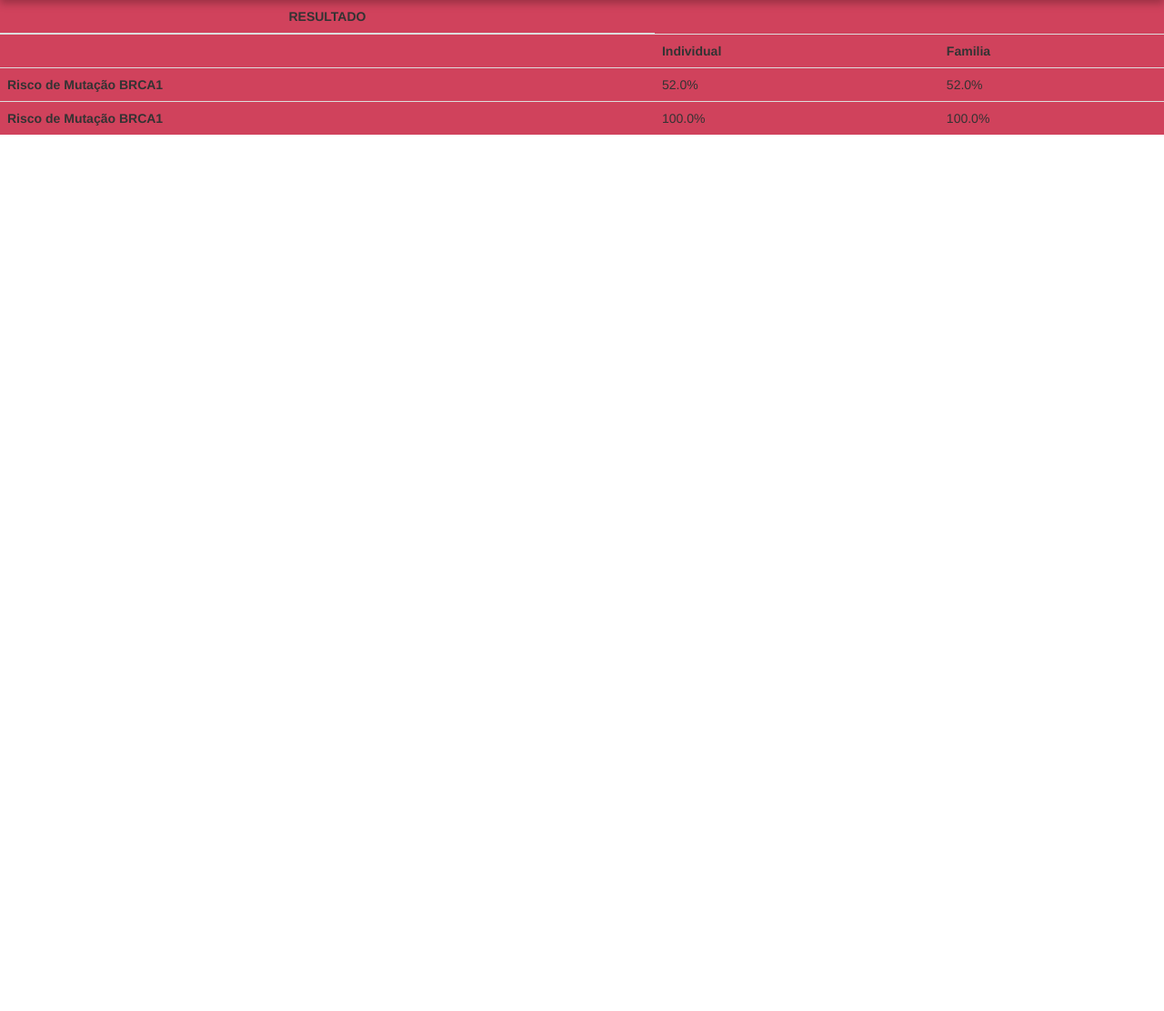
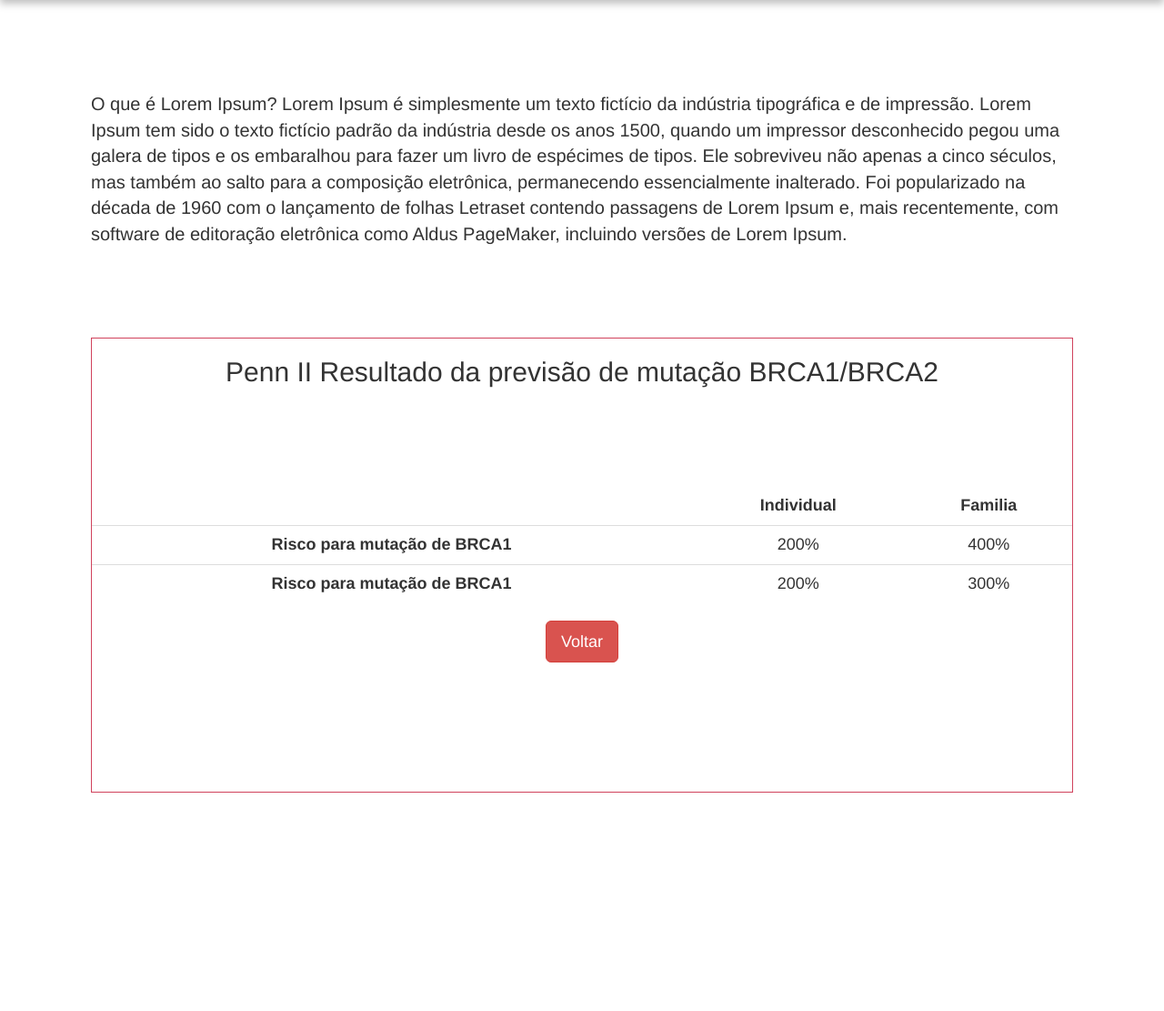
Before and after one commit to Vinicius02612/ppsus-mama, a Django app: page /results/ in a window 1280 px wide. Shown: the part 70-1181 px from the top of the page at 91% size. Before the commit the page ends 218 px from the top, so only its background shows below. Run offline with Django 4.2, Linux system fonts and the light colour scheme; some libraries are stand-ins or nearby versions.

Commit message:
Finalizando tela de resultados

```diff
--- a/ppsus_mama/login/urls.py
+++ b/ppsus_mama/login/urls.py
@@ -2,5 +2,5 @@ from django.urls import path
 from . import views
 
 urlpatterns = [
-    path('', views.login)
+    path('', views.login, name="login")
 ]
--- a/ppsus_mama/results/templates/results/results.html
+++ b/ppsus_mama/results/templates/results/results.html
@@ -2,29 +2,46 @@
 
 
 {%block resultado%}
+
+<div class="area-info">
+    <div class="info">
+        O que é Lorem Ipsum?
+    Lorem Ipsum é simplesmente um texto fictício da indústria tipográfica e de impressão. Lorem Ipsum tem sido o texto fictício padrão da indústria desde os anos 1500, quando um impressor desconhecido pegou uma galera de tipos e os embaralhou para fazer um livro de espécimes de tipos. Ele sobreviveu não apenas a cinco séculos, mas também ao salto para a composição eletrônica, permanecendo essencialmente inalterado. Foi popularizado na década de 1960 com o lançamento de folhas Letraset contendo passagens de Lorem Ipsum e, mais recentemente, com software de editoração eletrônica como Aldus PageMaker, incluindo versões de Lorem Ipsum.
+    </div>
+
+</div>
+
 <div class="table_result">
+    <h2>Penn II  Resultado da previsão de mutação BRCA1/BRCA2</h2>
+    <div>
+
         <table class="table">
-        <thead>
-            <th style="text-align: center ;">RESULTADO</th>
-        </thead>
-        <tbody>
+            <thead class="thead-dark">
                 <tr>
-                <td><b>&nbsp;</b>
-                </td>
+                    <td></td>
                     <td><b>Individual</b></td>
                     <td><b>Familia</b></td>
                 </tr>
+            </thead>
+            <tbody>
+
                 <tr>
-                <td><b>Risco de Mutação <span class="italic">BRCA1</span></b></td>
-                <td>52.0%</td>
-                <td>52.0%</td>
+                    <td><b>Risco para mutação de BRCA1</b></td>
+                    <td>200%</td>
+                    <td>400%</td>
                 </tr>
                 <tr>
-                <td><b>Risco de Mutação <span class="italic">BRCA1</span></b></td>
-                <td>100.0%</td>
-                <td>100.0%</td>
+                    <td><b>Risco para mutação de BRCA1</b></td>
+                    <td>200%</td>
+                    <td>300%</td>
                 </tr>
             </tbody>
         </table>
+
+        <button type="button" class="btn  btn-lg  btn-danger">Voltar</button>
+    </div>
+
+
+
 </div>
 {%endblock%}
--- a/ppsus_mama/templates/base.html
+++ b/ppsus_mama/templates/base.html
@@ -7,8 +7,8 @@
     <meta name="viewport" content="width=device-width, initial-scale=1, shrink-to-fit=no">
     <link rel="preconnect" href="https://fonts.googleapis.com"><link rel="preconnect" href="https://fonts.gstatic.com" crossorigin><link href="https://fonts.googleapis.com/css2?family=Roboto+Condensed:ital,wght@0,300;0,400;1,300&display=swap" rel="stylesheet">
     <link rel="stylesheet" href="https://maxcdn.bootstrapcdn.com/bootstrap/3.3.7/css/bootstrap.min.css" integrity="sha384-BVYiiSIFeK1dGmJRAkycuHAHRg32OmUcww7on3RYdg4Va+PmSTsz/K68vbdEjh4u" crossorigin="anonymous">
+    <link rel="stylesheet" href=" {% static 'css/style.css'  %}">
 
-    <link rel="stylesheet" href=" {% static 'css/index.css' %}">
 
     <title>Sotware MAMA </title>
 </head>
@@ -26,12 +26,10 @@
     {%block resultado%}{%endblock%}
 
 
+
+
     <footer class="rodape">
-        <h2>Aqui fica o footer</h2>
-        <h2>Aqui fica o footer</h2>
-        <h2>Aqui fica o footer</h2>
-        <h2>Aqui fica o footer</h2>
-
+        <h2>ola footer</h2>
     </footer>
     <script src="{% static 'js/index.js' %}"></script>
     <script src="https://code.jquery.com/jquery-3.3.1.slim.min.js" integrity="sha384-q8i/X+965DzO0rT7abK41JStQIAqVgRVzpbzo5smXKp4YfRvH+8abtTE1Pi6jizo" crossorigin="anonymous"></script>
--- a/ppsus_mama/templates/static/css/index.css
+++ b/ppsus_mama/templates/static/css/style.css
@@ -63,9 +63,8 @@ html,body{
     width: 160rem;
     background-color: rgb(250, 247, 247);
     padding:  100px;
-    font-size: 25px;
+    font-size: 20px;
     margin: 100px auto;
-
     border: 1px solid #FE3055 ;
 }
 
@@ -91,6 +90,20 @@ label{
 
 .button{
     margin-top:50px ;
+
+}
+
+.area-info-forms{
+    margin: 100px 100px 100px;
+}
+
+.info-forms{
+    display: flex;
+    flex-direction: column;
+    justify-content: center;
+    align-items: center;
+    font-size: 25px;
+    margin: auto 200px 200px 200px;
 }
 
 input{
@@ -156,12 +169,40 @@ select{
 
 }
 
+.area-info{
+    margin: 100px 100px 100px;
+}
+
+.info{
+    font-size: 20px;
+    margin: auto 50px 5;
+}
+
+.table_result{
+    height: 500px;
+    margin:  100px 100px 100px;
+    border: 1px solid #d0425c;
+    display: flex;
+    flex-direction: column;
+    text-align: center;
+
+    font-size: 18px;
+}
+
+.table{
+    margin-top: 100px;
+
+}
+
+
+
+.table > button{
+    margin-top: 200px;
+}
+
 .rodape{
     margin-top: 40rem;
     display: flex;
-
-
-
     height: 140px;
 /*     background-color: #d0425c;
  */
@@ -170,9 +211,3 @@ select{
 
     position: relative;
 }
-
-.table_result{
-
-
-    background-color: #d0425c;
-}
--- a/ppsus_mama/templates/static/js/index.js
+++ /dev/null
@@ -1,93 +0,0 @@
-
-function validateForm()
-{
-  bError=false
-  var checkError=" "
-  let q1,q2,q3,q4,q5,q7,q8,q9,q10,q11,q12,q13,q14
-  q1=document.mainForm.nomePaciente.value
-  if( q1=="" )
-  {
-    bError=true
-    checkError=checkError + "question 2 is not a valid answer\n"
-  }
-  q2=document.mainForm.sobrenome.value
-  if(isNaN(q2)||q2==null || q2=="" || parseInt(q2)<0 || parseInt(q2)>100 )
-  {
-    bError=true
-    checkError=checkError + "question 2 is not a valid answer\n"
-  }
-  q3=document.mainForm.mutacao.value
-  if(isNaN(q3)|| q3==null ||  q3=="" )
-  {
-    bError=true
-    checkError=checkError + "question 3 is not a valid answer\n"
-  }
-    q4=document.mainForm.opcao_bilateral.value
-  if(isNaN(q4)|| q4==null || q4=="" )
-  {
-    bError=true
-    checkError=checkError + "question 4 is not a valid answer\n"
-  }
-  q5=document.mainForm.opcao_ovario.value
-  if(isNaN(q5)|| q5==null ||  q5=="" )
-  {
-    bError=true
-    checkError=checkError + "question 5 is not a valid answer\n"
-  }
-    q7=document.mainForm.cancer_mama.value
-  if(isNaN(q7)|| q7==null ||  q7=="" )
-  {
-    bError=true
-    checkError=checkError + "question 7 is not a valid answer\n"
-  }
-    q8=document.mainForm.cancer_diagnostio.value
-  if(isNaN(q8)|| q8==null ||  q8=="" )
-  {
-    bError=true
-    checkError=checkError + "question 8 is not a valid answer\n"
-  }
-    q9=document.mainForm.cancer_histologico.value
-  if(isNaN(q9)|| q9==null ||  q9=="" )
-  {
-    bError=true
-    checkError=checkError + "question 10 is not a valid answer\n"
-  }
-  q10=document.mainForm.tipo_molecular.value
-  if(isNaN(q10)|| q10==null ||  q10=="" )
-  {
-    bError=true
-    checkError=checkError + "question 10 is not a valid answer\n"
-  }
-  q11=document.mainForm.tam_cancer.value
-  if(isNaN(q11)|| q11==null ||  q11=="" )
-  {
-    bError=true
-    checkError=checkError + "question 10 is not a valid answer\n"
-  }
-  q12=document.mainForm.qtd_parent_1.value
-  if(isNaN(q12)|| q12==null ||  q12=="" )
-  {
-    bError=true
-    checkError=checkError + "question 10 is not a valid answer\n"
-  }
-  q13=document.mainForm.qtd_parent_2.value
-  if(isNaN(q13)|| q13==null || q13=="" )
-  {
-    bError=true
-    checkError=checkError + "question 10 is not a valid answer\n"
-  }
-  q14=document.mainForm.asc_judia.value
-  if(isNaN(q14)|| q14==null || q14=="" )
-  {
-    bError=true
-    checkError=checkError + "question 10 is not a valid answer\n"
-  }
-  if (bError)
-  {
-    alert(checkError)
-  }
-  else
-  {
-    document.mainForm.submit()
-  }
-}
```
Also changed, not shown: ppsus_mama/forms/templates/forms/forms.html (+15 -0 lines), ppsus_mama/db.sqlite3 (deleted), ppsus_mama/forms/__init__.py (deleted), ppsus_mama/forms/migrations/__init__.py (deleted), ppsus_mama/login/__init__.py (deleted), ppsus_mama/login/migrations/__init__.py (deleted), ppsus_mama/ppsus_mama/__init__.py (deleted), ppsus_mama/results/__init__.py (deleted), ppsus_mama/results/migrations/__init__.py (deleted). Lines whose indentation alone changed are shown as unchanged.
